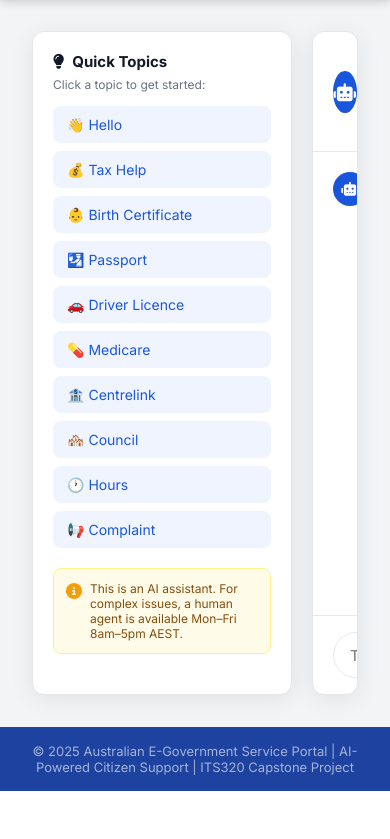
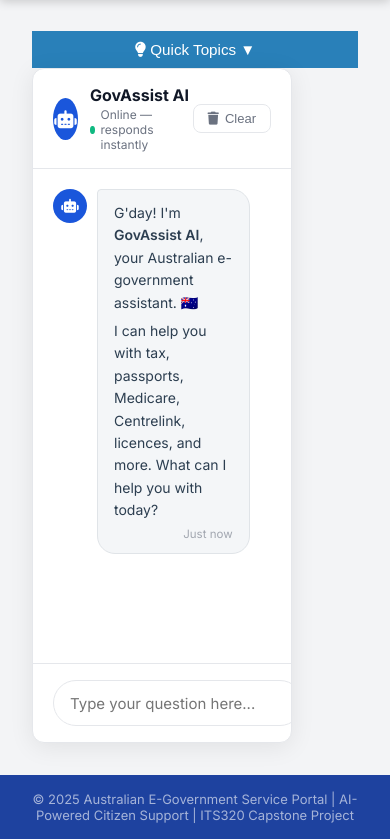
Before and after one commit to rohhit123/egov-chatbot, a Flask app: page /chatbot in a window 390 px wide; the page is wider, and only the part inside the window is pictured. Shown: the part 61-900 px from the top of that part. Before the commit the page ends 852 px from the top of that part, so only its background shows below. Run offline with Flask 3, Linux system fonts and the light colour scheme; a user stored in the database is signed in.

Commit message:
Fix mobile layout for chatbot

```diff
--- a/templates/chatbot.html
+++ b/templates/chatbot.html
@@ -1,6 +1,9 @@
 {% extends 'base.html' %}
 {% block title %}AI Chatbot | E-Gov Portal{% endblock %}
 {% block content %}
+<button class="mobile-toggle" onclick="toggleSidebar()">
+    <i class="fas fa-lightbulb"></i> Quick Topics ▼
+</button>
 <div class="chatbot-page">
     <div class="chatbot-sidebar">
         <h3><i class="fas fa-lightbulb"></i> Quick Topics</h3>
@@ -128,6 +131,48 @@
     margin-top: 6px;
     text-align: right;
 }
+@media (max-width: 768px) {
+    .chatbot-page {
+        flex-direction: column !important;
+        height: auto !important;
+    }
+    .chatbot-sidebar {
+        display: none;
+        width: 100% !important;
+        max-height: 300px;
+        overflow-y: auto;
+    }
+    .chatbot-sidebar.open {
+        display: block !important;
+    }
+    .chatbot-main {
+        width: 100% !important;
+        height: 80vh !important;
+    }
+    .quick-topics {
+        display: flex;
+        flex-wrap: wrap;
+        gap: 6px;
+    }
+    .topic-btn {
+        font-size: 0.8rem !important;
+        padding: 6px 10px !important;
+    }
+    .mobile-toggle {
+        display: block !important;
+    }
+}
+.mobile-toggle {
+    display: none;
+    width: 100%;
+    padding: 10px;
+    background: #2980b9;
+    color: white;
+    border: none;
+    font-size: 0.95rem;
+    cursor: pointer;
+    text-align: center;
+}
 </style>
 {% endblock %}
 
@@ -166,6 +211,14 @@ function formatMessage(text) {
     }
     if (inList) html += '</ul>';
     return html;
+}
+function toggleSidebar() {
+    const sidebar = document.querySelector('.chatbot-sidebar');
+    sidebar.classList.toggle('open');
+    const btn = document.querySelector('.mobile-toggle');
+    btn.innerHTML = sidebar.classList.contains('open')
+        ? '<i class="fas fa-times"></i> Hide Topics ▲'
+        : '<i class="fas fa-lightbulb"></i> Quick Topics ▼';
 }
 
 function appendMessage(role, content) {
```
